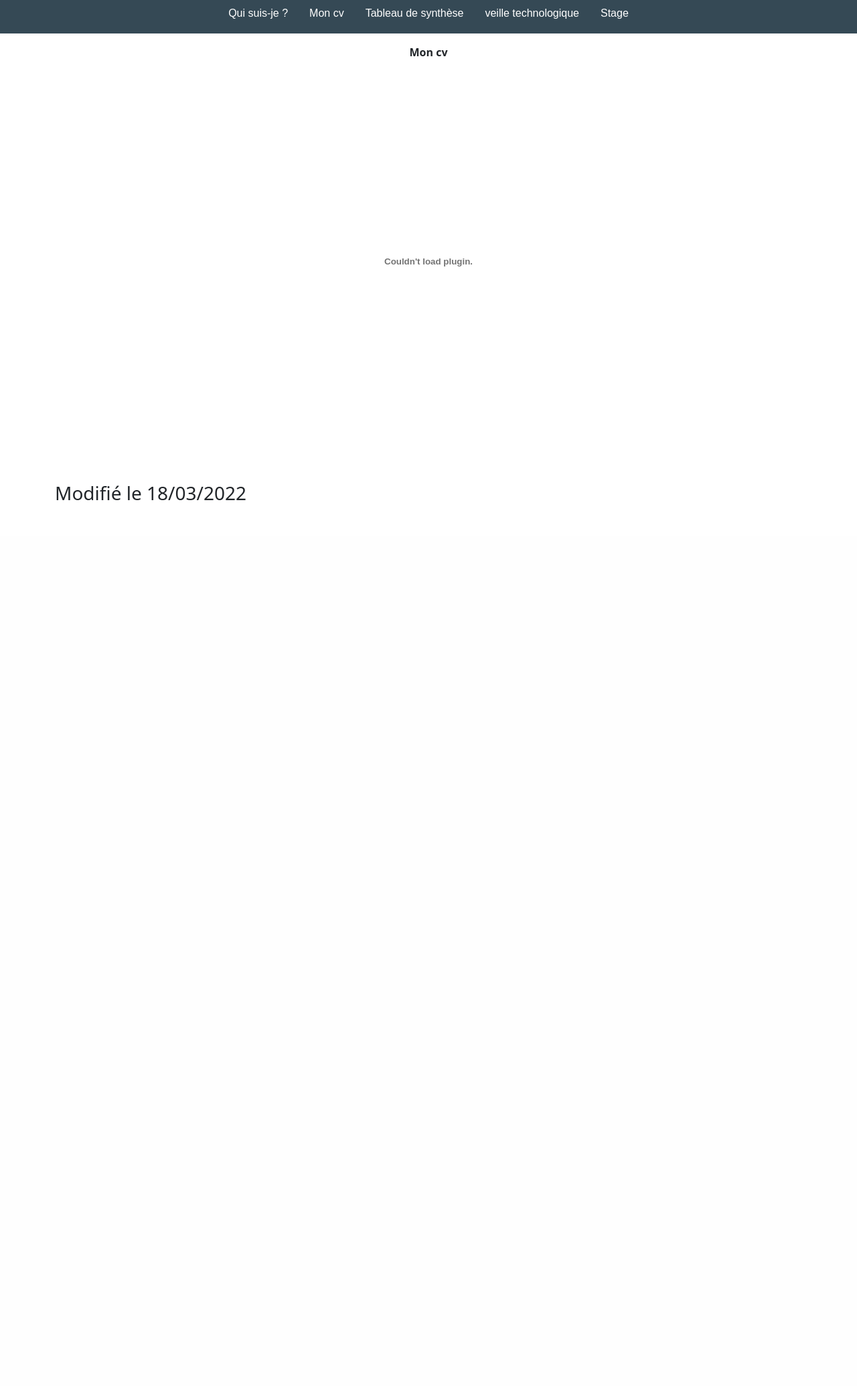
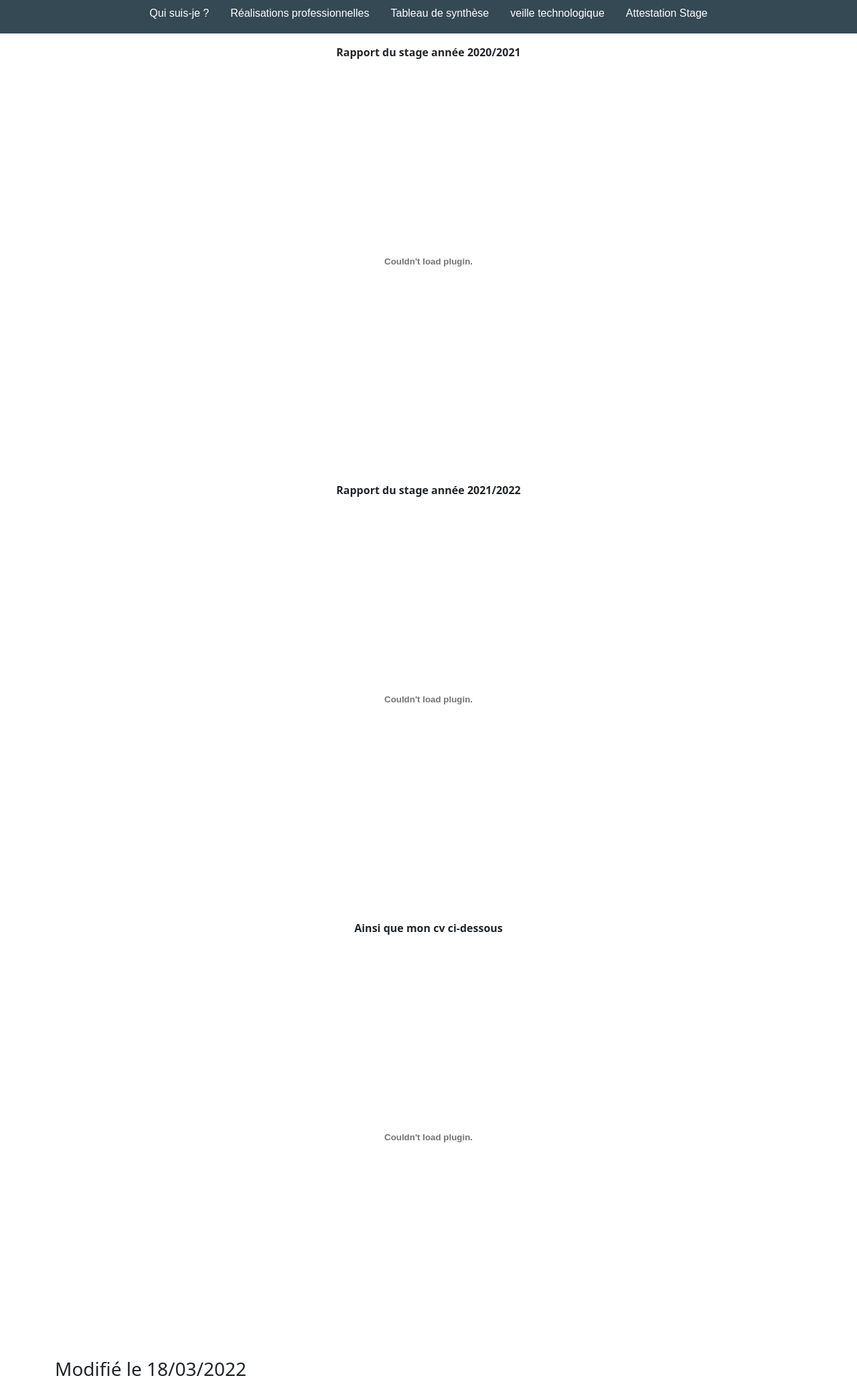
Before and after one commit to Mou3admoubtakir/Portfolio, a Django app: page /cv_page in a window 1280 px wide. Shown: the whole page at 67% size. Before the commit the page ends 747 px from the top, so only its background shows below. Run offline with Django 3.2, Linux system fonts and the light colour scheme; some libraries are stand-ins or nearby versions.

Commit message:
one more modification

```diff
--- a/base/templates/base/cv_page.html
+++ b/base/templates/base/cv_page.html
@@ -1,12 +1,23 @@
 {% extends 'base/base.html' %}
 {% load static %}
 
-{% block title %} Mon Cv {% endblock %}
+{% block title %} Réalisations professionnelles {% endblock %}
 
 {% block content %}
+
 <div class="container pt-3">
     <div class="col-md-12 text-center">
-        <b>Mon cv</b>
+        <b>Rapport du stage année 2020/2021</b>
+        <embed src="{% static 'files/rapport_de_stage.pdf' %}" type="application/pdf" width="100%" height="600px">
+    </div>
+    <br>
+    <div class="col-md-12 text-center">
+        <b>Rapport du stage année 2021/2022</b>
+        <embed src="{% static 'files/Rapportdestage2.pdf' %}" type="application/pdf" width="100%" height="600px">
+    </div>
+    <br>
+    <div class="col-md-12 text-center">
+        <b>Ainsi que mon cv ci-dessous</b>
         <embed src="{% static 'files/Mouad_MOUBTAKIR_updatecv.pdf' %}" type="application/pdf" width="100%" height="600px">
     </div>
     <br>
--- a/base/templates/base/home.html
+++ b/base/templates/base/home.html
@@ -19,10 +19,10 @@
 </section>
 
 <section class="container section-2">
-    <h4>My projects</h4>
+    <h4>Mes projects(lien direct en cliquant)</h4>
     <div class="project-wrapper">
         <div class="project-column">
-            <img src="{% static 'images/project1.png' %}" alt="" width="400" height="200">
+            <a href="https://github.com/Mou3admoubtakir/Chattapp.git"><img src="{% static 'images/project1.png' %}" alt="" width="400" height="200"></a>
             <div class="project-body">
                 <h5>Chatt app with Django, JavaScript,html,css</h5>
             </div>
--- a/base/templates/base/navigation.html
+++ b/base/templates/base/navigation.html
@@ -1,11 +1,11 @@
 <section class="navigation-bar">
         <a class="nav-link" href="{% url 'home' %}" style="color: white;">Qui suis-je ?</a>
 
-        <a class="nav-link" href="{% url 'cv_page' %}" style="color: white;">Mon cv</a>
+        <a class="nav-link" href="{% url 'cv_page' %}" style="color: white;">Réalisations professionnelles</a>
 
         <a class="nav-link" href="{% url 'stage_page' %}" style="color: white;">Tableau de synthèse</a>
 
         <a class="nav-link" href="{% url 'veille' %}" style="color: white;">veille technologique</a>
 
-        <a class="nav-link" href="{% url 'page_pour_stage' %}" style="color: white;">Stage</a>
+        <a class="nav-link" href="{% url 'page_pour_stage' %}" style="color: white;">Attestation Stage</a>
 </section>
--- a/base/templates/base/stage_page.html
+++ b/base/templates/base/stage_page.html
@@ -7,7 +7,7 @@
 <div class="container pt-3">
     <div class="col-md-12 text-center">
         <b>Tableau de synthèse des réalisations professionnelles</b>
-        <embed src="{% static 'files/Tableau_synthese.pdf' %}" type="application/pdf" width="100%" height="600px">
+        <embed src="{% static 'files/Tableau_synthese_complete.pdf' %}" type="application/pdf" width="100%" height="600px">
     </div>
     <br>
     <h3>Modifié le 15/03/2022</h3>
```
Also changed, not shown: 4 other files.
